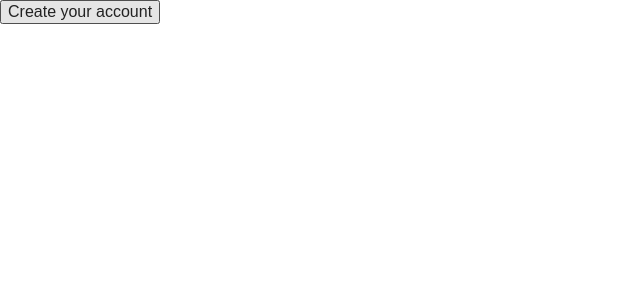
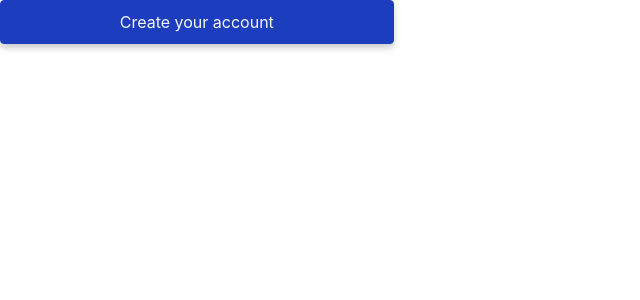
Before and after one commit to Kellswork/shopping-site-frontend, a React app: page / in a window 1280 px wide. Shown: the top 300 px of the page, without its empty margins (0-640 px from the left). Built offline with nearby package versions, Linux system fonts and the light colour scheme.

Commit message:
add form button style

```diff
--- a/src/components/buttons.js
+++ b/src/components/buttons.js
@@ -1,17 +1,16 @@
 import styled from 'styled-components'
-import {
-  spacingUnit,
-  border,
-  typeScale,
-  headerFont,
-  primaryBlue,
-} from '../utils'
+import { border, typeScale, headerFont, primaryBlue, neutrals } from '../utils'
 
 export const FormButton = styled.button`
-  padding: ${(spacingUnit[3], spacingUnit[5])},
-  border-radius: ${border.radius},
-  font-family: ${headerFont},
-  font-size: ${typeScale.para},
-  background-color: ${primaryBlue[7]}
+  padding: 0;
+  width: 24.6rem;
+  height: 2.75rem;
+  border: ${border(primaryBlue[7])[1]};
+  border-radius: ${border().radius};
+  font-family: ${headerFont};
+  font-size: ${typeScale.para};
+  background-color: ${primaryBlue[7]};
+  color: ${neutrals.lightgrey100};
+  box-shadow: 0px 4px 6px hsla(0, 0%, 0%, 0.2);
   transition: background-color 0.2s linear, color 0.2s linear;
 `
```
